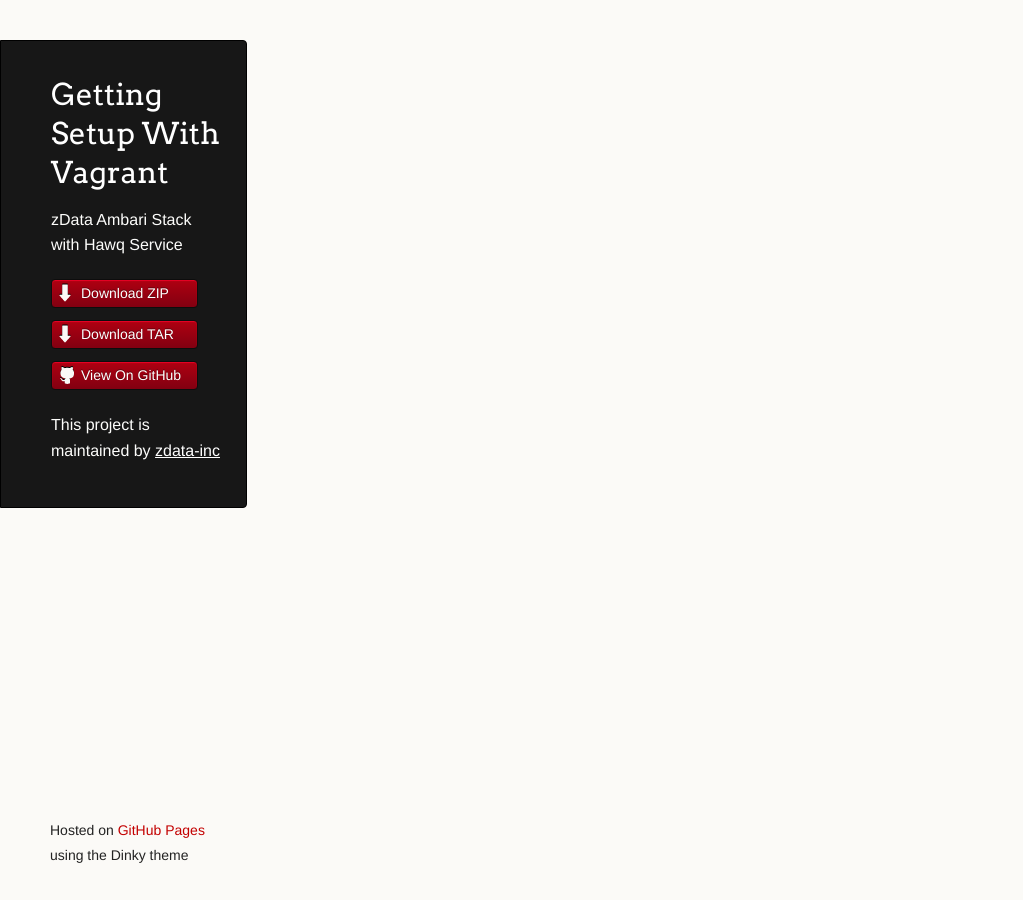
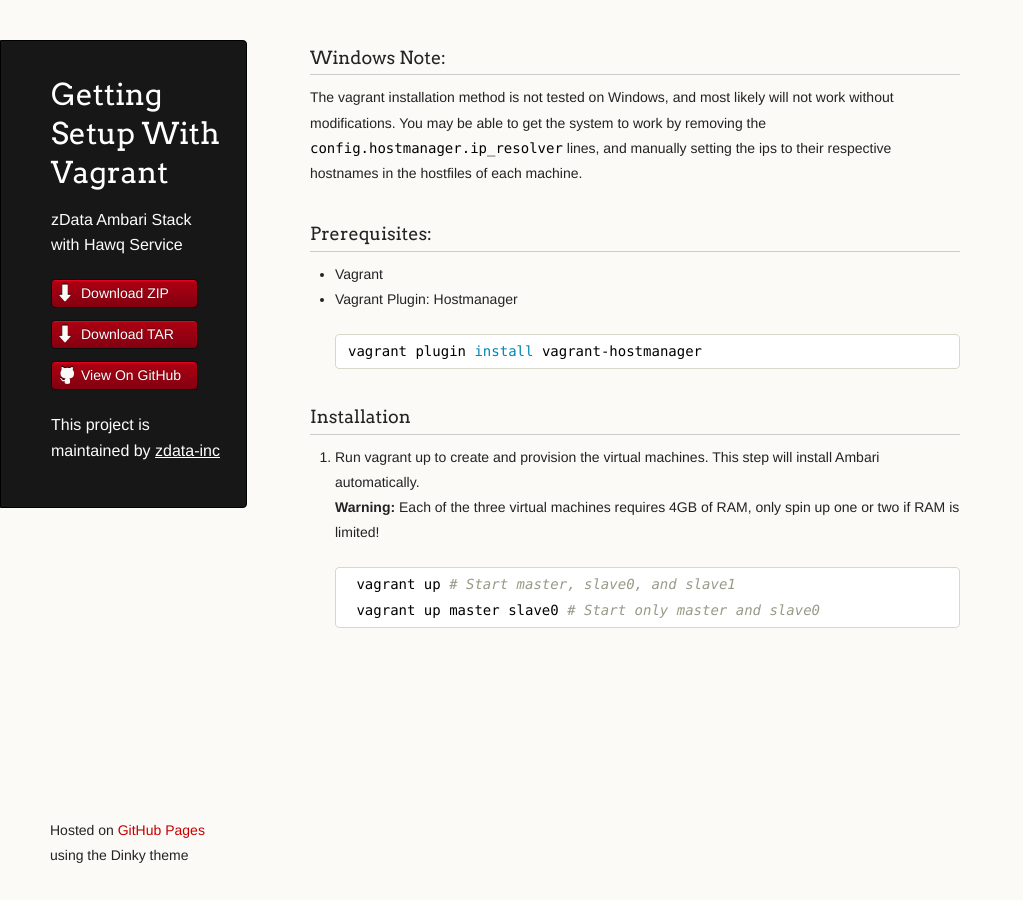
Before and after one commit to zdata-inc/ambari-extensions, a Jekyll site: the page built from getting-setup/with-vagrant.md, in a window 1280 px wide. Shown: the whole page, without its empty margins (0-1023 px from the left). Built offline with Jekyll 4.4.1, drawn with Linux system fonts in a browser that asks for light colours.

Commit message:
Start installation instructions for vagrant

````diff
--- a/getting-setup/with-vagrant.md
+++ b/getting-setup/with-vagrant.md
@@ -2,3 +2,26 @@
 layout: default
 title: Getting Setup With Vagrant
 ---
+
+### Windows Note:
+The vagrant installation method is not tested on Windows, and most likely will not work without modifications.  You may be able to get the system to work by removing the `config.hostmanager.ip_resolver` lines, and manually setting the ips to their respective hostnames in the hostfiles of each machine.
+
+### Prerequisites:
+
+ - Vagrant
+ - Vagrant Plugin: Hostmanager
+
+   ``` bash
+   vagrant plugin install vagrant-hostmanager
+   ```
+
+### Installation
+
+
+1. Run vagrant up to create and provision the virtual machines.  This step will install Ambari automatically.
+    __Warning:__ Each of the three virtual machines requires 4GB of RAM, only spin up one or two if RAM is limited!
+
+    ``` bash
+    vagrant up # Start master, slave0, and slave1
+    vagrant up master slave0 # Start only master and slave0
+    ```
````
